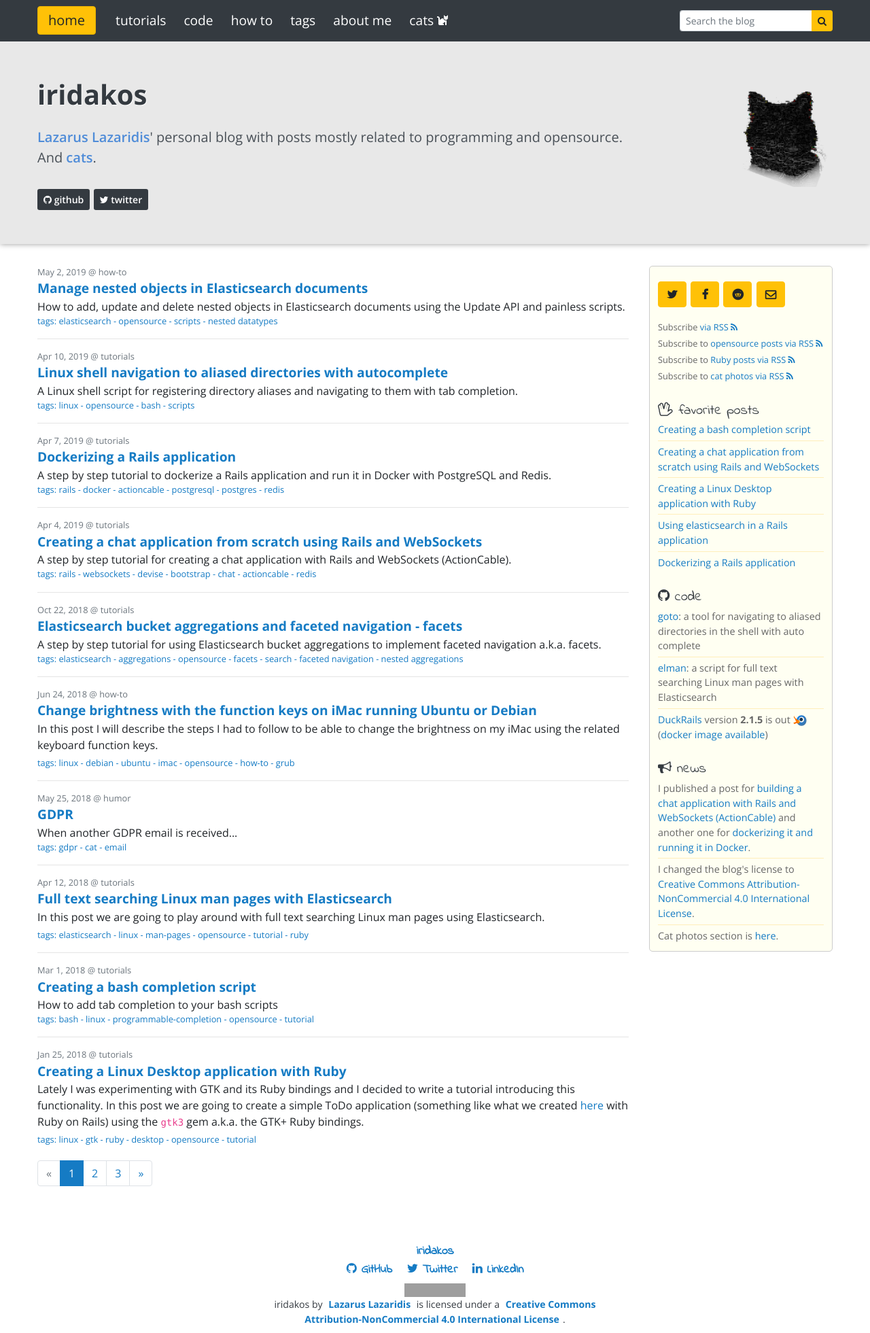
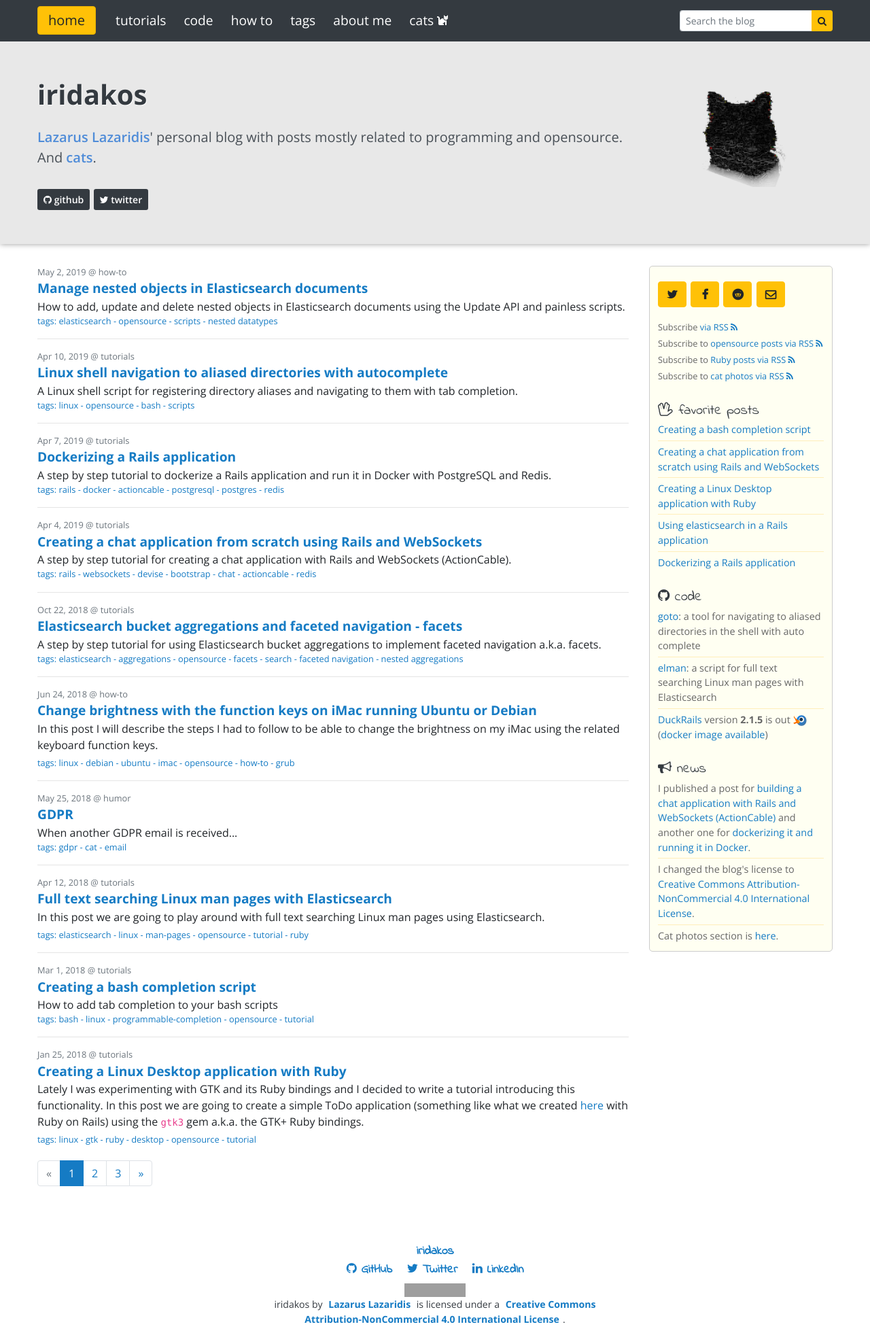
Before and after one commit to iridakos/iridakos.github.io, a Jekyll site: the page built from index.html, in a window 1280 px wide. Shown: the whole page at 68% size. Built offline with Jekyll 4.4.1, drawn with Linux system fonts in a browser that asks for light colours; nearby versions of some CDN libraries; the list of posts is cut into pages by our own code; comment, search, counter and statistics services are not loaded; grey boxes are pictures that could not be loaded.

Commit message:
fix indentation

```diff
--- a/_includes/header.html
+++ b/_includes/header.html
@@ -67,7 +67,7 @@
   <div class="container-fluid no-gutters">
     <div class="page-title">
       <div class="row align-items-center">
-        <div class="col order-md-first order-last text-center text-md-left">
+        <div class="col-xs-12 col-md-8 col-lg-9 order-md-first order-last text-center text-md-left">
           <h1>{{ page.title }}</h1>
 
           <div class="page-subtitle">
@@ -109,7 +109,7 @@
           </div>
         </div>
 
-        <div class="col-12 col-md-auto order-md-last order-first text-center text-md-left">
+        <div class="col order-md-last order-first text-center">
           <img src="/assets/images/iridakos.png" alt="" class="iridakos-brand-image">
         </div>
       </div>
```
